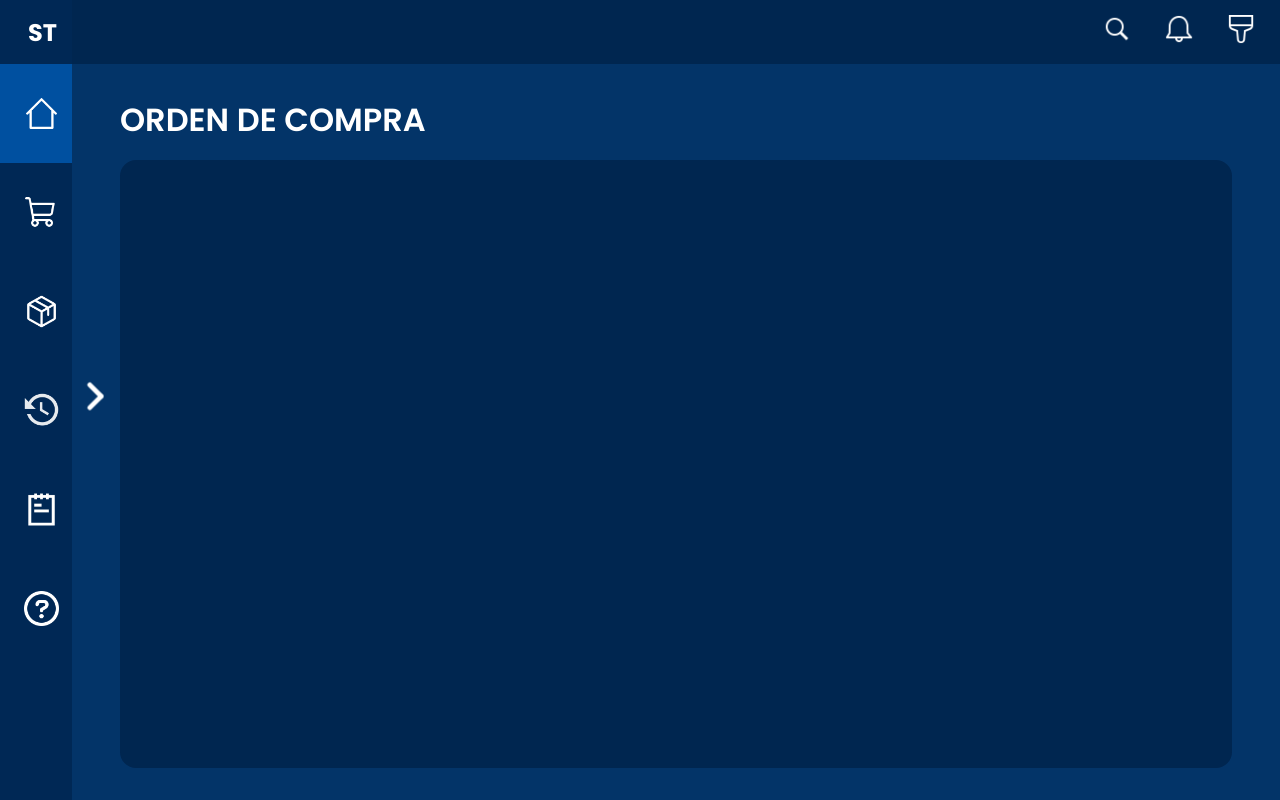
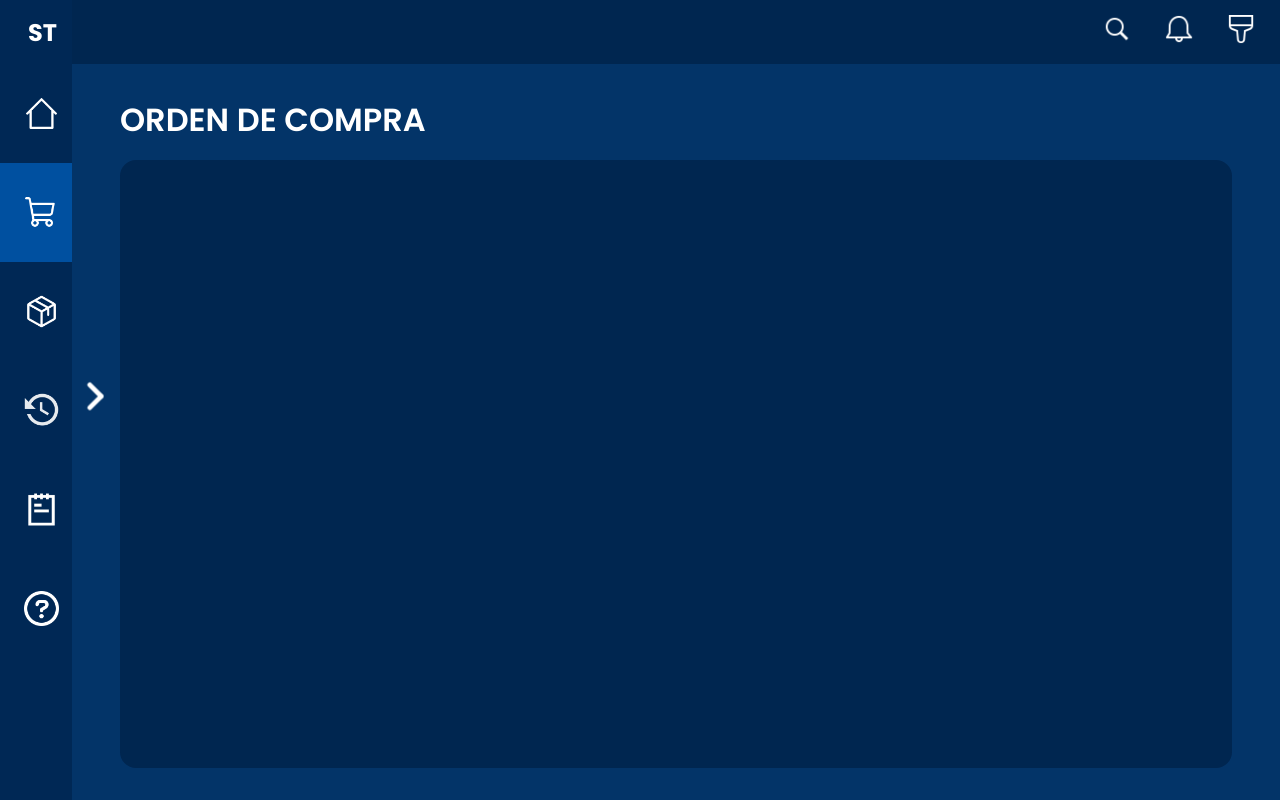
Before and after one commit to luciano-repetti/stocktrack, a Next.js app: page /orden_de_compra in a window 1280 px wide. Built offline with nearby package versions, Linux system fonts and the light colour scheme.

Commit message:
add active item in navbar

```diff
--- a/src/components/Nav.jsx
+++ b/src/components/Nav.jsx
@@ -1,20 +1,28 @@
 import Link from 'next/link'
 import styles from '@/styles/modules/Nav.module.css'
 import Image from 'next/image'
-import { useState } from 'react'
+import { useEffect, useState } from 'react'
+import { useRouter } from 'next/router'
 
 const Nav = () => {
 
+    const router = useRouter()
+
     const [expand, setExpand] = useState(false)
+    const [linkActive, setLinkActive] = useState('/')
 
     const navigations = [
         { icon: 'house_home_icon', name: 'FINANZAS', link: '/' },
-        { icon: 'cart_icon', name: 'ORDEN DE COMPRA', link: 'orden_de_compra' },
-        { icon: 'box_icon', name: 'INVENTARIO', link: 'inventario' },
-        { icon: 'history_icon', name: 'HISTORIAL', link: 'historial' },
-        { icon: 'notes_icon', name: 'NOTAS', link: 'notas' },
-        { icon: 'question_icon', name: 'AYUDA', link: 'ayuda' },
+        { icon: 'cart_icon', name: 'ORDEN DE COMPRA', link: '/orden_de_compra' },
+        { icon: 'box_icon', name: 'INVENTARIO', link: '/inventario' },
+        { icon: 'history_icon', name: 'HISTORIAL', link: '/historial' },
+        { icon: 'notes_icon', name: 'NOTAS', link: '/notas' },
+        { icon: 'question_icon', name: 'AYUDA', link: '/ayuda' },
     ]
+
+    useEffect(() => {
+        setLinkActive(router.pathname)
+    }, [router.pathname])
 
     const handleExpandMenu = () => {
         setExpand(!expand)
@@ -31,7 +39,7 @@ const Nav = () => {
 
             <nav className={styles.container}>
                 {navigations.map((data, index) => (
-                    <LinkCustom expand={expand} data={data} active={index == 0} key={crypto.randomUUID()} />
+                    <LinkCustom expand={expand} data={data} active={data.link === linkActive} key={crypto.randomUUID()} />
                 ))}
             </nav>
 
```
